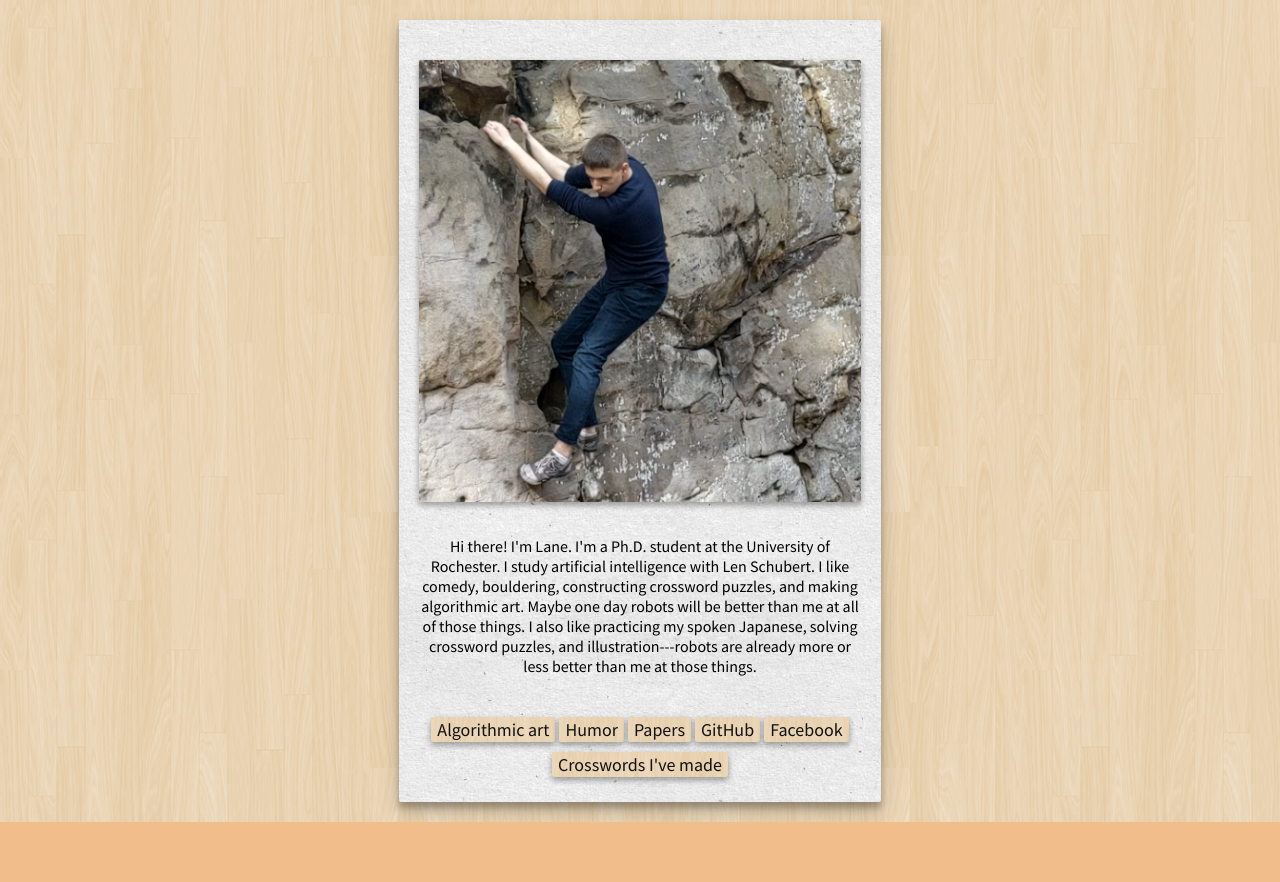
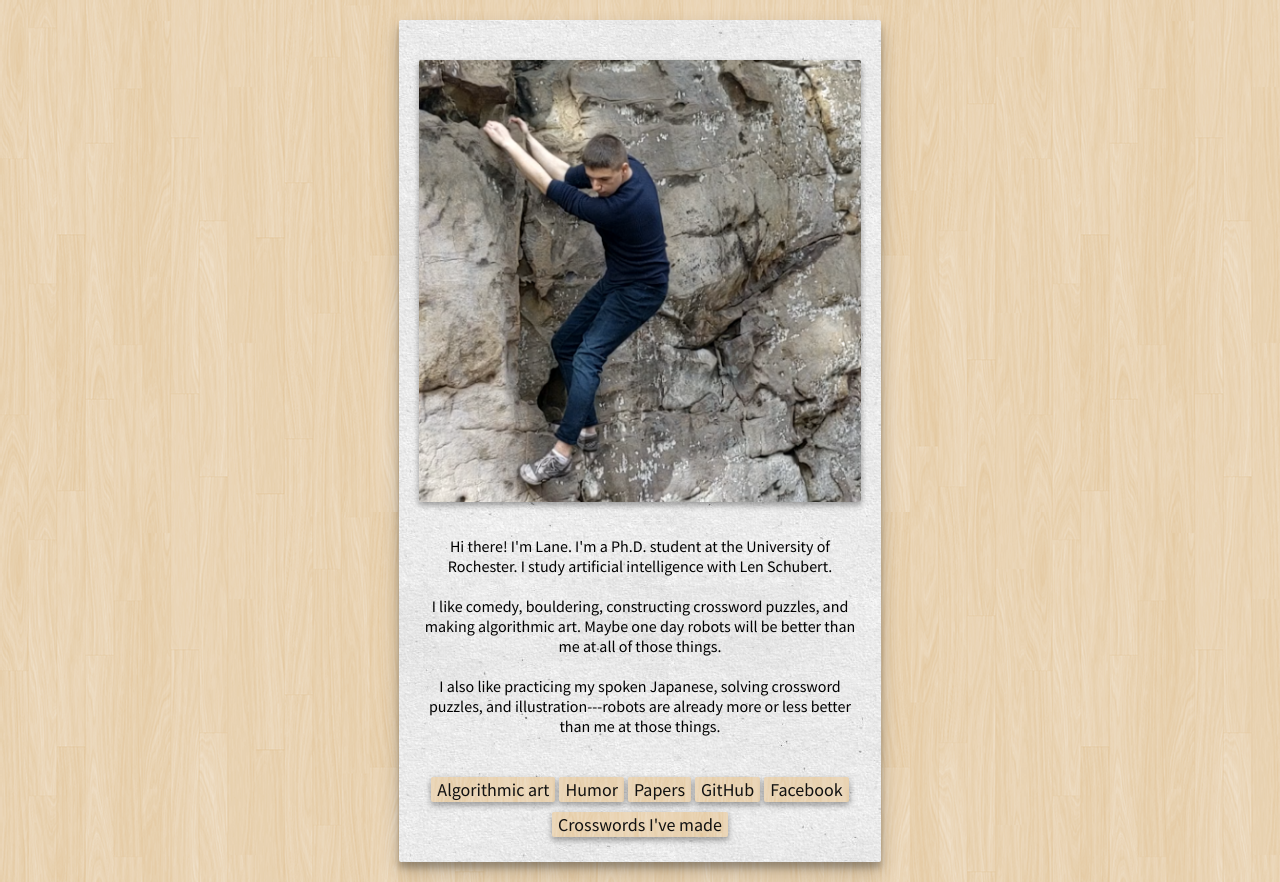
Before and after one commit to bitbanger/bitbanger.github.io, a plain HTML site: page index.html in a window 1280 px wide. Before the commit the page ends 822 px from the top, so only its background shows below. Drawn offline with Linux system fonts and the light colour scheme.

Commit message:
Another update

```diff
--- a/index.html
+++ b/index.html
@@ -14,7 +14,7 @@
 
 <div style="text-align: center;">
 <p>
-Hi there! I'm Lane. I'm a Ph.D. student at the University of Rochester. I study artificial intelligence with Len Schubert. I like comedy, bouldering, constructing crossword puzzles, and making algorithmic art. Maybe one day robots will be better than me at all of those things. I also like practicing my spoken Japanese, solving crossword puzzles, and illustration---robots are already more or less better than me at those things. <br /> <br />
+Hi there! I'm Lane. I'm a Ph.D. student at the University of Rochester. I study artificial intelligence with Len Schubert. <br /><br /> I like comedy, bouldering, constructing crossword puzzles, and making algorithmic art. Maybe one day robots will be better than me at all of those things. <br /><br /> I also like practicing my spoken Japanese, solving crossword puzzles, and illustration---robots are already more or less better than me at those things. <br /> <br />
 </p>
 </div>
 
```
